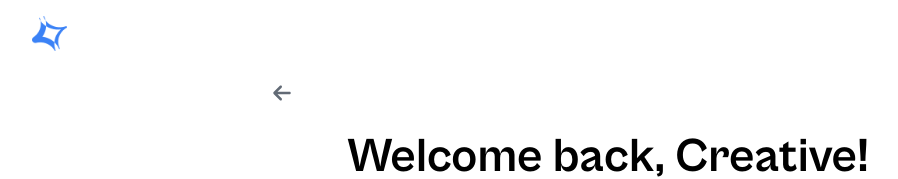
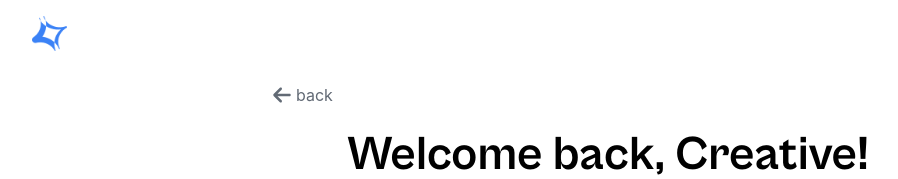
Before and after one commit to Rozuwan/Creative-Web-template, a React (Vite) app: page /signin in a window 1280 px wide. Shown: the top 179 px of the page, without its empty margins (32-930 px from the left). Built offline with nearby package versions, Linux system fonts and the light colour scheme; no server answers.

Commit message:
Refactor NavigateBtn component and update imports; moved  NavigateBtn file

```diff
--- a/src/components/CreatorCard.jsx
+++ b/src/components/CreatorCard.jsx
@@ -4,7 +4,6 @@ const CreatorCard = ({ images, userData }) => {
   return (
     <>
       {userData.slice(0, 4).map((item, i) => {
-        // console.log("i:", i);
         // console.log(images[i]?.download_url);
         return (
           <div
--- a/src/components/Signin.jsx
+++ b/src/components/Signin.jsx
@@ -1,7 +1,7 @@
 import { Link } from "react-router-dom";
 import { RiTwitterXLine } from "react-icons/ri";
 import NavLogo from "./NavLogo";
-import NavigateBtn from "./NavigateBtn";
+import NavigateBtn from "./button/NavigateBtn";
 const Signin = () => {
   return (
     <>
--- a/src/components/button/Communitybtn.jsx
+++ b/src/components/button/Communitybtn.jsx
@@ -4,7 +4,6 @@ const Communitybtn = () => {
   return (
     <div>
       <Link to="/signup">
-              {/* Smaller padding on mobile, larger on desktop */}
               <button className="cursor-pointer bg-primary text-white px-3 py-3 text-sm rounded-full active:scale-95 md:px-4 md:py-2 md:font-meduim md:text-base ">
                 Join The Community
               </button>
--- a/src/components/NavigateBtn.jsx
+++ b/src/components/button/NavigateBtn.jsx
@@ -7,9 +7,9 @@ const NavigateBtn = () => {
   return (
     <button
       onClick={() => navigate(-1)}
-      className="cursor-pointer text-text-primary transition hover:text-primary"
+      className="cursor-pointer text-text-primary transition hover:text-primary flex items-center gap-1"
     >
-      <FaArrowLeft className="size-5" />
+      <FaArrowLeft className="size-5" /> <span>back</span>
     </button>
   );
 };
--- a/src/components/button/Signinbtn.jsx
+++ b/src/components/button/Signinbtn.jsx
@@ -4,7 +4,6 @@ const Signinbtn = () => {
   return (
     <div>
       <Link to="/signin">
-        {/* Responsive text size, hover underline on desktop only */}
         <button className="cursor-pointer relative text-sm md:text-base after:absolute after:left-0 after:-bottom-1 after:h-0.5 after:w-0 after:bg-blue-500 after:transition-all after:duration-300 hover:after:w-full">
           Sign in
         </button>
```
